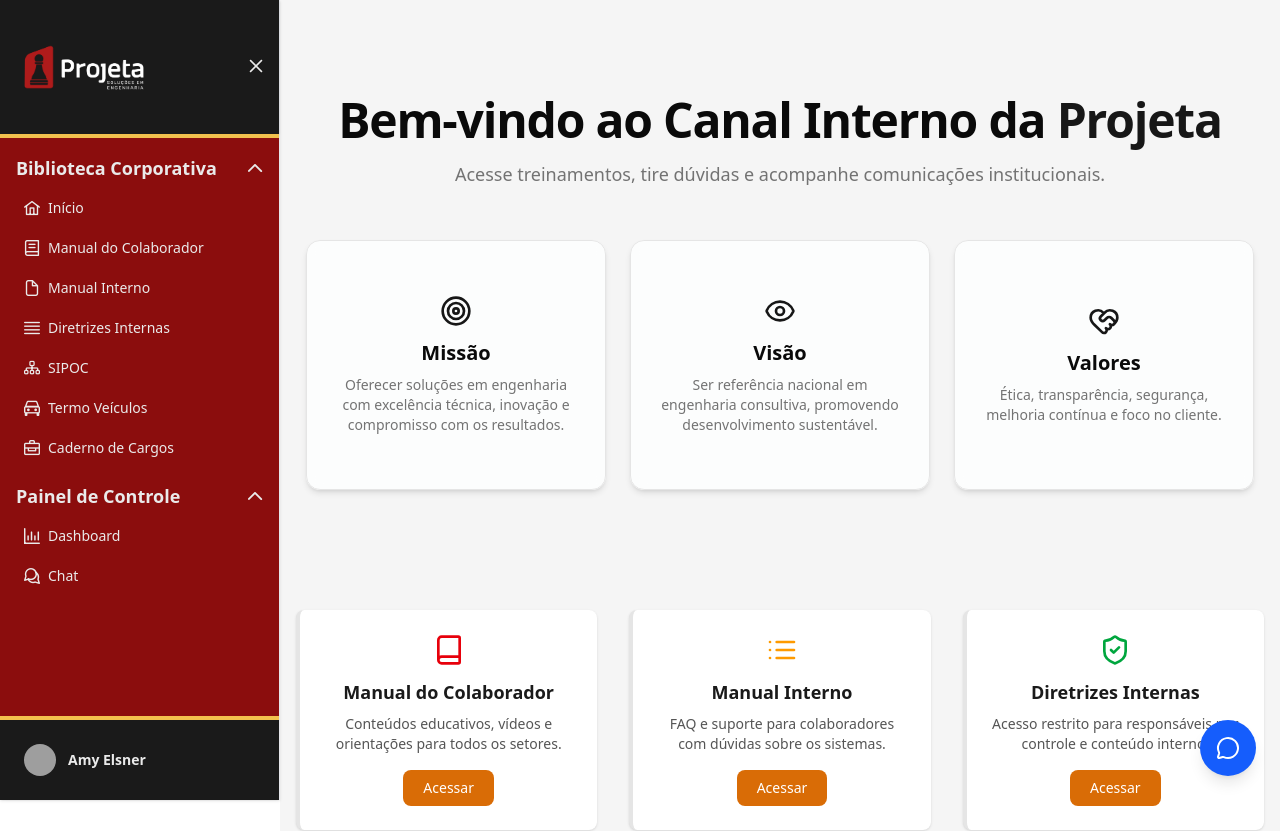
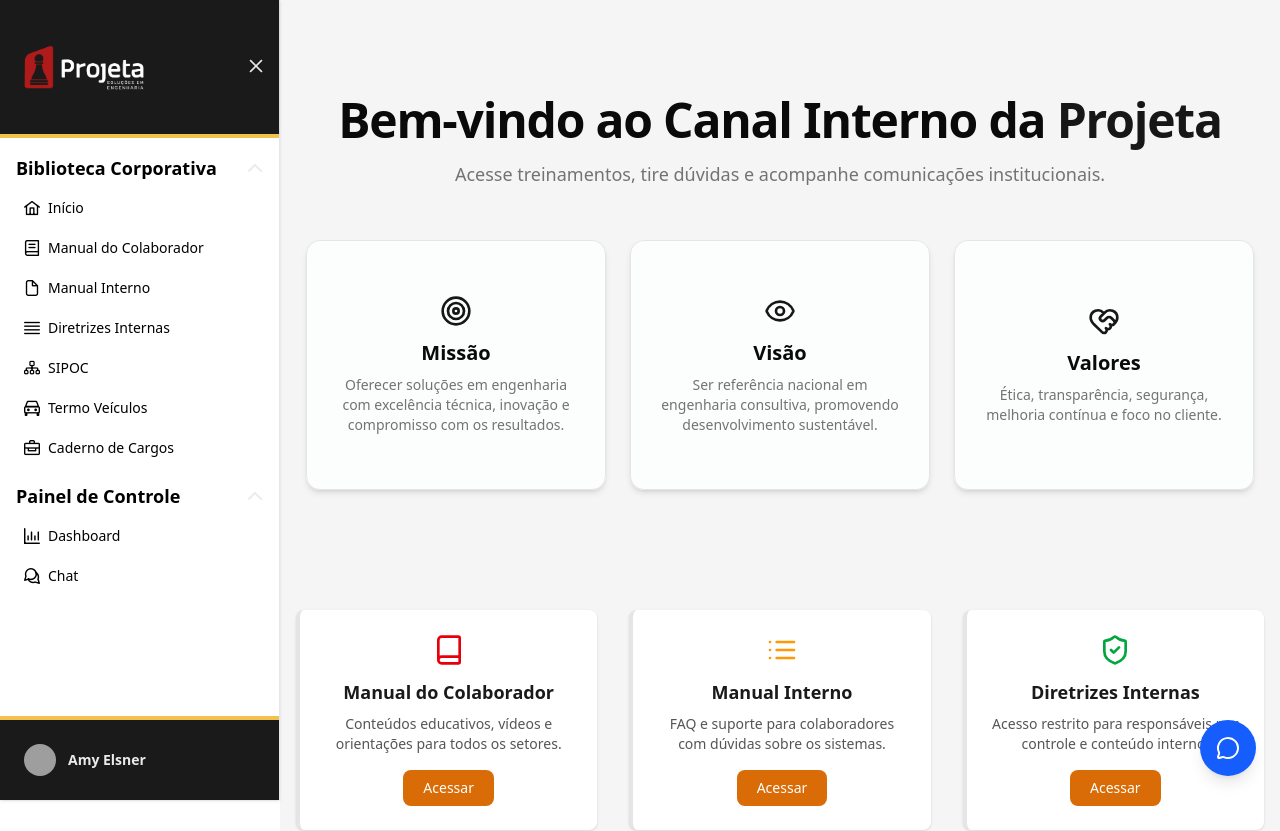
Before and after one commit to NITEP-Projeta/faqprojeta, a Next.js app: page / in a window 1280 px wide. Shown: the top 831 px of the page. Built offline with nearby package versions, Linux system fonts and the light colour scheme; grey boxes are pictures that could not be loaded.

Commit message:
Cores Navabar
Atuazalição das cores da NavBar

```diff
--- a/components/ClientLayout.tsx
+++ b/components/ClientLayout.tsx
@@ -22,7 +22,7 @@ export default function ClientLayout({ children }: { children: React.ReactNode }
     <div className="flex min-h-screen">
       {/* SIDEBAR FIXA */}
       {isSidebarOpen && (
-        <aside className="w-[280px] bg-[#8B0D0D] border-r border-gray-200 flex flex-col justify-between h-screen sticky top-0 left-0 shadow-sm z-20 transition-all duration-300">
+        <aside className="w-[280px] bg-[#ffffff] border-r border-gray-200 flex flex-col justify-between h-screen sticky top-0 left-0 shadow-sm z-20 transition-all duration-300">
           {/* TOPO COM LOGO */}
           <div className="px-5 py-4 flex items-center justify-between bg-[#1A1A1A] shadow-sm gap-23">
             <div className="flex items-center gap-3">
@@ -48,19 +48,19 @@ export default function ClientLayout({ children }: { children: React.ReactNode }
                 onClick={() => setIsFavoritesOpen(!isFavoritesOpen)}
                 className="text-[#EAEAEA] font-medium mb-2 flex items-center justify-between w-full focus:outline-none cursor-pointer"
               >
-                <span className='text-lg font-extrabold'>Biblioteca Corporativa</span>
+                <span className='text-lg font-extrabold text-black'>Biblioteca Corporativa</span>
                 <i
                   className={`pi ${isFavoritesOpen ? 'pi-chevron-up' : 'pi-chevron-down'} transition-transform text-[#EAEAEA] hover:text-[#F2C14E] duration-300`}
                 ></i>
               </button>
 
               {isFavoritesOpen && (
-              <ul className="space-y-1 transition-all">
+              <ul className="space-y-1 transition-all text-black font-medium">
                   <li>
                       <Link
                           href="/"
                           aria-label="Ir para a página principal"
-                          className="flex items-center gap-2 p-2 rounded transition-all duration-300 ease-in-out hover:bg-[#F1F5F9] hover:scale-[1.03] text-[#EAEAEA] hover:text-[#00A6C2]"
+                          className="flex items-center gap-2 p-2 rounded transition-all duration-300 ease-in-out hover:bg-[#dfe0db] hover:scale-[1.03] hover:text-[#AF1B1B]"
                       >
                           <i className="pi pi-home" />
                           <span className="font-medium">Início</span>
@@ -71,7 +71,7 @@ export default function ClientLayout({ children }: { children: React.ReactNode }
                       <Link
                           href="/manualColaborador"
                           aria-label="Abrir Manual do Colaborador"
-                          className="flex items-center gap-2 p-2 rounded transition-all duration-300 ease-in-out hover:bg-[#F1F5F9] hover:scale-[1.03] text-[#EAEAEA] hover:text-[#00A6C2]"
+                          className="flex items-center gap-2 p-2 rounded transition-all duration-300 ease-in-out hover:bg-[#dfe0db] hover:scale-[1.03] hover:text-[#AF1B1B]"
                       >
                           <i className="pi pi-book"></i>
                           <span className="font-medium">Manual do Colaborador</span>
@@ -82,7 +82,7 @@ export default function ClientLayout({ children }: { children: React.ReactNode }
                       <Link
                           href="/manualInterno"
                           aria-label="Abrir Manual Interno"
-                          className="flex items-center gap-2 p-2 rounded transition-all duration-300 ease-in-out hover:bg-[#F1F5F9] hover:scale-[1.03] text-[#EAEAEA] hover:text-[#00A6C2]"
+                          className="flex items-center gap-2 p-2 rounded transition-all duration-300 ease-in-out hover:bg-[#dfe0db] hover:scale-[1.03] hover:text-[#AF1B1B]"
                       >
                           <i className="pi pi-file"></i>
                           <span className="font-medium">Manual Interno</span>
@@ -93,7 +93,7 @@ export default function ClientLayout({ children }: { children: React.ReactNode }
                       <Link
                           href="/diretrizesInternas"
                           aria-label="Abrir Diretrizes Internas"
-                          className="flex items-center gap-2 p-2 rounded transition-all duration-300 ease-in-out hover:bg-[#F1F5F9] hover:scale-[1.03] text-[#EAEAEA] hover:text-[#00A6C2]"
+                          className="flex items-center gap-2 p-2 rounded transition-all duration-300 ease-in-out hover:bg-[#dfe0db] hover:scale-[1.03] hover:text-[#AF1B1B]"
                       >
                           <i className="pi pi-align-justify"></i>
                           <span className="font-medium">Diretrizes Internas</span>
@@ -104,7 +104,7 @@ export default function ClientLayout({ children }: { children: React.ReactNode }
                       <Link
                           href="/sipoc"
                           aria-label="Abrir SIPOC"
-                          className="flex items-center gap-2 p-2 rounded transition-all duration-300 ease-in-out hover:bg-[#F1F5F9] hover:scale-[1.03] text-[#EAEAEA] hover:text-[#00A6C2]"
+                          className="flex items-center gap-2 p-2 rounded transition-all duration-300 ease-in-out hover:bg-[#dfe0db] hover:scale-[1.03] hover:text-[#AF1B1B]"
                       >
                           <i className="pi pi-sitemap"></i>
                           <span className="font-medium">SIPOC</span>
@@ -115,7 +115,7 @@ export default function ClientLayout({ children }: { children: React.ReactNode }
                       <Link
                           href="/termoVeiculos"
                           aria-label="Abrir Termo Veículos"
-                          className="flex items-center gap-2 p-2 rounded transition-all duration-300 ease-in-out hover:bg-[#F1F5F9] hover:scale-[1.03] text-[#EAEAEA] hover:text-[#00A6C2]"
+                          className="flex items-center gap-2 p-2 rounded transition-all duration-300 ease-in-out hover:bg-[#dfe0db] hover:scale-[1.03] hover:text-[#AF1B1B]"
                       >
                           <i className="pi pi-car"></i>
                           <span className="font-medium">Termo Veículos</span>
@@ -125,7 +125,7 @@ export default function ClientLayout({ children }: { children: React.ReactNode }
                     <Link
                         href="/cadernoCargos"
                         aria-label="Abrir Caderno de Cargos"
-                        className="flex items-center gap-2 p-2 rounded transition-all duration-300 ease-in-out hover:bg-[#F1F5F9] hover:scale-[1.03] text-[#EAEAEA] hover:text-[#00A6C2]"
+                        className="flex items-center gap-2 p-2 rounded transition-all duration-300 ease-in-out hover:bg-[#F1F5F9] hover:scale-[1.03] hover:text-[#AF1B1B]"
                     >
                         <i className="pi pi-briefcase"></i>
                         <span className="font-medium">Caderno de Cargos</span>
@@ -141,19 +141,19 @@ export default function ClientLayout({ children }: { children: React.ReactNode }
                 onClick={() => setIsApplicationOpen(!isApplicationOpen)}
                 className="text-[#EAEAEA] font-medium mb-2 flex items-center justify-between w-full focus:outline-none cursor-pointer"
               >
-                <span className='text-lg font-extrabold'>Painel de Controle</span>
+                <span className='text-lg font-extrabold text-black'>Painel de Controle</span>
                 <i
                   className={`pi ${isApplicationOpen ? 'pi-chevron-up' : 'pi-chevron-down'} transition-transform text-[#EAEAEA] hover:text-[#F2C14E] duration-300`}
                 ></i>
               </button>
 
               {isApplicationOpen && (
-                <ul className="space-y-1">
+                <ul className="space-y-1 text-black">
                     <li>
                         <Link
                             href="/admin"
                             aria-label="Ir para a página de Dashboard"
-                            className="flex items-center gap-2 p-2 rounded transition-all duration-300 ease-in-out hover:bg-[#F1F5F9] hover:scale-[1.03] text-[#EAEAEA] hover:text-[#00A6C2]"
+                            className="flex items-center gap-2 p-2 rounded transition-all duration-300 ease-in-out hover:bg-[#F1F5F9] hover:scale-[1.03] hover:text-[#AF1B1B]"
                         >
                             <i className="pi pi-chart-bar"></i>
                             <span>Dashboard</span>
@@ -163,7 +163,7 @@ export default function ClientLayout({ children }: { children: React.ReactNode }
                         <Link
                             href="/chat"
                             aria-label="Ir para a página de Chat"
-                            className="flex items-center gap-2 p-2 rounded transition-all duration-300 ease-in-out hover:bg-[#F1F5F9] hover:scale-[1.03] text-[#EAEAEA] hover:text-[#00A6C2]"
+                            className="flex items-center gap-2 p-2 rounded transition-all duration-300 ease-in-out hover:bg-[#F1F5F9] hover:scale-[1.03] hover:text-[#AF1B1B]"
                         >
                             <i className="pi pi-comments"></i>
                             <span>Chat</span>
```
